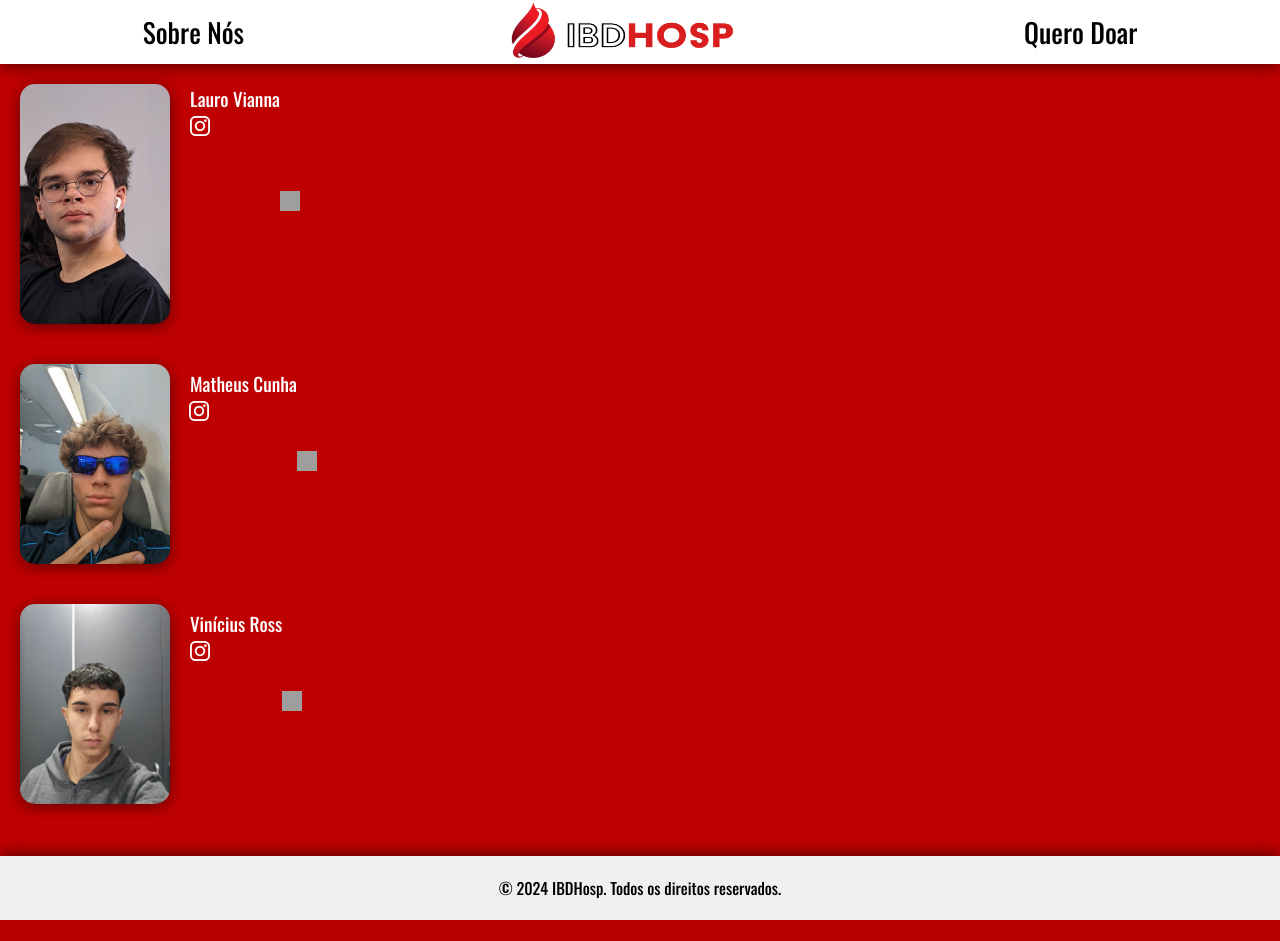
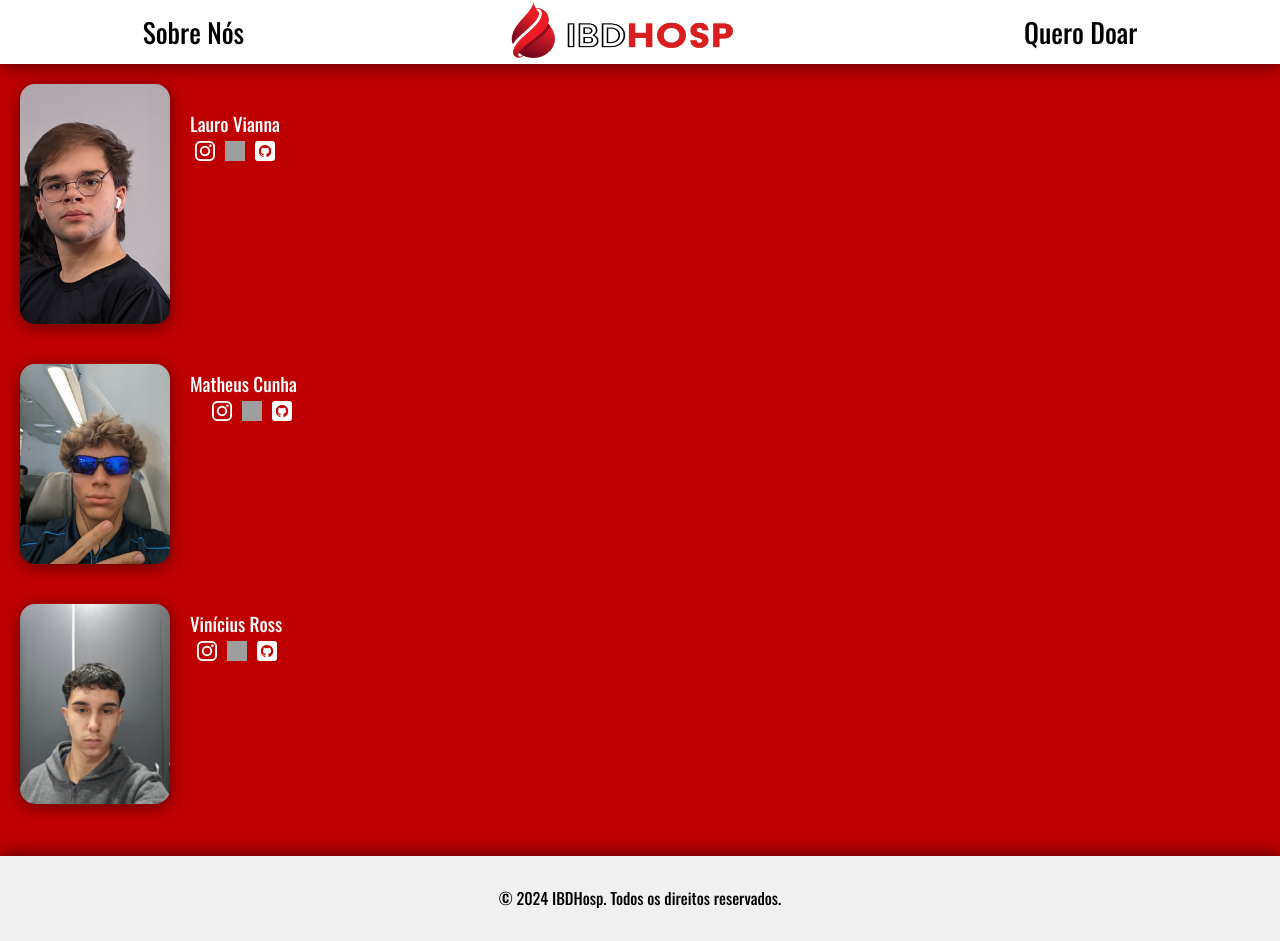
Before and after one commit to viniross/doacaoDeSangueInternaNosHospitais, a PHP site: the page made by sobrenós.html in a window 1280 px wide. Before the commit the page ends 920 px from the top, so only its background shows below. Run offline with PHP 8.4, Linux system fonts and the light colour scheme; grey boxes are pictures that could not be loaded.

Commit message:
Arrumei os Icons

```diff
--- a/sobrenós.css
+++ b/sobrenós.css
@@ -12,11 +12,9 @@ body{
 }
 
 header {
-
     height: 4rem;
     width: 100%;
     background-color: white
-
 }
 
 .container {
@@ -63,38 +61,80 @@ header {
     color: white;
 }
 
-.textcunhavini{
+
+.icons{
     margin-top: -160px;
+
+
+}
+.icons_cunha{
+    margin-top: -160px;
+
 }
 
-.textlauro{
-    margin-top: -210px;
+
+#infos {
+    display: flex;
+    justify-content: center;
+    margin-bottom: 100px;
+    margin-left: -90px;
+}
+#infos_cunha { ARRUMAR
+    display: flex;
+    justify-content: center;
+    margin-bottom: 100px;
+    margin-left: -90px;
 }
 
-.instalauro{
+
+#infos a {
+    margin: 0 5px;
+}
+
+#instalauro{
     width: 20px;
     height: 20px;
-    margin-bottom: 150px;
-    margin-left: -90px;
 }
-.instacunha{
+#instacunha{
     width: 20px;
     height: 20px;
-    margin-bottom: 100px;
-    margin-left: -107.5px;
 }
 
-.instavini{
+#instavini{
     width: 20px;
     height: 20px;
-    margin-bottom: 100px;
-    margin-left: -92px;
 }
 
-.linkedin{
+#linkedin_lauro{
+    width: 20px;
+    height: 20px;
+}
+
+#linkedin_cunha{
     width: 20px;
     height: 20px;
 
+}
+
+#linkedin_vini{
+    width: 20px;
+    height: 20px;
+
+}
+
+#github_lauro{
+    width: 20px;
+    height: 20px;
+}
+
+#github_cunha{
+    width: 20px;
+    height: 20px;
+}
+
+#github_vini{
+    width: 20px;
+    height: 20px;
 }
 
 .fotos_perfil{
@@ -111,6 +151,6 @@ footer {
     margin-top: 2rem;
     text-align: center;
     background-color: #F0F0F0;
-    padding: 20px;
+    padding: 2.4%;
     box-shadow: 0px -3px 15px rgba(0, 0, 0, 0.49);
 }
--- a/sobrenós.html
+++ b/sobrenós.html
@@ -26,23 +26,34 @@
 
         <div class="wrapper-content">
             <img class="fotos_perfil" src="IMAGENS/lauro.png" alt="">
-            <h3 class="textlauro">Lauro Vianna </h3>
-            <a href="https://www.instagram.com/_viannalauro?igsh=OWwwZHpidnJqZWN4" target=”_blank”><img class="instalauro" src="IMAGENS/logotipo-do-instagram.png" alt=""></a>
-            <a href="https://www.linkedin.com/in/lauro-abad-vianna-665566240?utm_source=share&utm_campaign=share_via&utm_content=profile&utm_medium=android_app" target=”_blank”><img class="linkedin" src="IMAGENS/logotipo-do-linkedin.png" alt=""></a>
+            <h3 class="icons">Lauro Vianna </h3>
+            <div id="infos">
+                <a href="https://www.instagram.com/_viannalauro?igsh=OWwwZHpidnJqZWN4" target=”_blank”><img id="instalauro" src="IMAGENS/logotipo-do-instagram.png" alt=""></a>
+                <a href="https://www.linkedin.com/in/lauro-abad-vianna-665566240?utm_source=share&utm_campaign=share_via&utm_content=profile&utm_medium=android_app" target=”_blank”><img id="linkedin_lauro" src="IMAGENS/logotipo-do-linkedin.png" alt=""></a>
+                <a href="https://github.com/laurooo" target="_blank"><img id="github_lauro" src="IMAGENS/github.png" alt=""></a>
+            </div>
         </div>
 
         <div class="wrapper-content">
             <img class="fotos_perfil" src="IMAGENS/Cunha.png" alt="">
-            <h3 class="textcunhavini">Matheus Cunha</h3>
-            <a href="https://www.instagram.com/math3us.cunha/" target=”_blank”><img class="instacunha" src="IMAGENS/logotipo-do-instagram.png" alt=""></a>
-            <a href="https://www.linkedin.com/in/matheus-cunha-7b5347284?utm_source=share&utm_campaign=share_via&utm_content=profile&utm_medium=android_app" target=”_blank”><img class="linkedin" src="IMAGENS/logotipo-do-linkedin.png" alt=""></a>
+            <h3 class="icons_cunha">Matheus Cunha</h3>
+            <div id="infos">
+                <a href="https://www.instagram.com/math3us.cunha/" target=”_blank”><img id="instacunha" src="IMAGENS/logotipo-do-instagram.png" alt=""></a>
+                <a href="https://www.linkedin.com/in/matheus-cunha-7b5347284?utm_source=share&utm_campaign=share_via&utm_content=profile&utm_medium=android_app" target="_blank"><img id="linkedin_cunha" src="IMAGENS/logotipo-do-linkedin.png" alt=""></a>
+                <a href="https://github.com/Matheus1464" target="_blank"><img id="github_cunha" src="IMAGENS/github.png" alt=""></a>
+            </div>
+
         </div>
 
         <div class="wrapper-content">
             <img class="fotos_perfil" src="IMAGENS/vini.png" alt="">
-            <h3 class="textcunhavini">Vinícius Ross</h3>
-            <a href="https://www.instagram.com/_viniross?igsh=bWE0cHl0d2hqZjVs" target=”_blank”><img class="instavini" src="IMAGENS/logotipo-do-instagram.png" alt="" ></a>
-            <a href="https://www.linkedin.com/in/vinicius-ross?utm_source=share&utm_campaign=share_via&utm_content=profile&utm_medium=android_app" target=”_blank”><img class="linkedin" src="IMAGENS/logotipo-do-linkedin.png" alt=""></a>
+            <h3 class="icons">Vinícius Ross</h3>
+            <div id="infos">
+                <a href="https://www.instagram.com/_viniross?igsh=bWE0cHl0d2hqZjVs" target=”_blank”><img id="instavini" src="IMAGENS/logotipo-do-instagram.png" alt="" ></a>
+                <a href="https://www.linkedin.com/in/vinicius-ross?utm_source=share&utm_campaign=share_via&utm_content=profile&utm_medium=android_app" target=”_blank”><img id="linkedin_vini" src="IMAGENS/logotipo-do-linkedin.png" alt=""></a>
+                <a href="https://github.com/viniross" target="_blank"><img id="github_vini" src="IMAGENS/github.png" alt=""></a>
+            </div>
+
         </div>
         <footer>
             <p>&copy; 2024 IBDHosp. Todos os direitos reservados.</p>
```
Also changed, not shown: IMAGENS/github.png (added).
